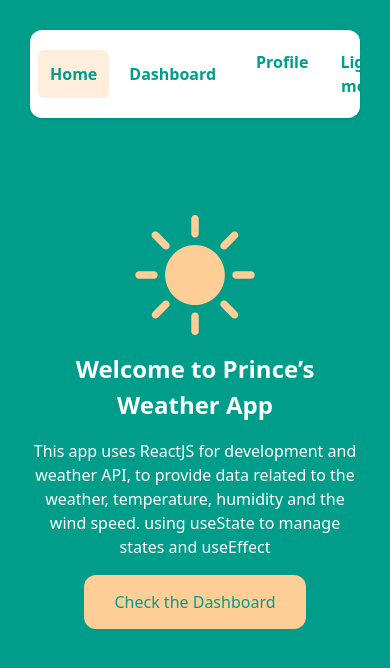
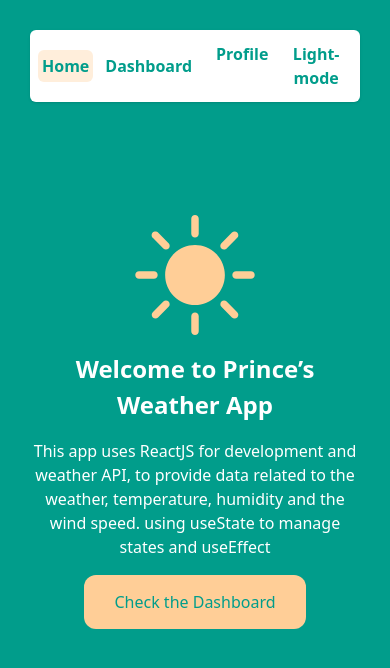
Before and after one commit to MPHDigital-RSA/Capstone-Weather-App, a React (Vite) app: page / in a window 390 px wide. Shown: the top 668 px of the page. Built offline with nearby package versions, Linux system fonts and the light colour scheme.

Commit message:
optimized navbar for mobile devices

```diff
--- a/src/components/Navbar.jsx
+++ b/src/components/Navbar.jsx
@@ -26,14 +26,14 @@ function Navbar() {
     return (
         <>
             <div className='px-[30px] pt-[30px] flex items-center justify-center absolute w-[100%]'>
-                <div className='rounded-xl bg-white p-2 flex items-center justify-between gap-4 text-[var(--main-color)] font-semibold max-w-[900px] w-[100%] shadow dark:bg-[var(--transparent-white-color)]'>
+                <div className='rounded-md sm:rounded-xl bg-white p-2 flex items-center justify-between gap-4 text-[var(--main-color)] font-semibold max-w-[900px] w-[100%] shadow dark:bg-[var(--transparent-white-color)]'>
                     <div className='flex gap-2'>
-                        <NavLink to='/' className='hover:bg-[var(--accent-color)] p-3 rounded-md' activeClassName='active'>Home</NavLink>
-                        <NavLink to='/dashboard' className='hover:bg-[var(--accent-color)] p-3 rounded-md'>Dashboard</NavLink>
+                        <NavLink to='/' className='hover:bg-[var(--accent-color)] p-1 sm:p-3 rounded-md sm:rounded-xl' activeClassName='active'>Home</NavLink>
+                        <NavLink to='/dashboard' className='hover:bg-[var(--accent-color)] p-1 sm:p-3 rounded-md sm:rounded-xl'>Dashboard</NavLink>
                     </div>
                     <div className='flex gap-2'>
-                        <NavLink to='/profile' className='hover:bg-[var(--accent-color)] p-3 rounded-md'>Profile</NavLink>
-                        <button className='hover:bg-[var(--accent-color)] p-3 rounded-md' onClick={handleTheme}>{theme === "dark" ? "Dark- mode" : "Light-mode"}</button>
+                        <NavLink to='/profile' className='hover:bg-[var(--accent-color)] p-1 sm:p-3 rounded-md sm:rounded-xl'>Profile</NavLink>
+                        <button className='hover:bg-[var(--accent-color)] p-1 sm:p-3 rounded-md sm:rounded-xl' onClick={handleTheme}>{theme === "dark" ? "Dark- mode" : "Light-mode"}</button>
                     </div>
                 </div>
             </div>
--- a/src/pages/Dashboard.jsx
+++ b/src/pages/Dashboard.jsx
@@ -22,7 +22,7 @@ function Dashboard() {
     }, []);
 
     return (
-        <div className='dark:bg-[var(--light-green-color)] bg-[var(--main-color)] min-h-[100vh] flex flex-col justify-center items-center px-[30px] pb-[30px] text-white pt-[150px] gap-[10px]'>
+        <div className='dark:bg-[var(--light-green-color)] bg-[var(--main-color)] min-h-[100vh] flex flex-col justify-center items-center px-[10px] pb-[30px] text-white pt-[150px] gap-[10px]'>
             <div className='w-[100%] flex justify-center '>
                 <Search />
             </div>
```
